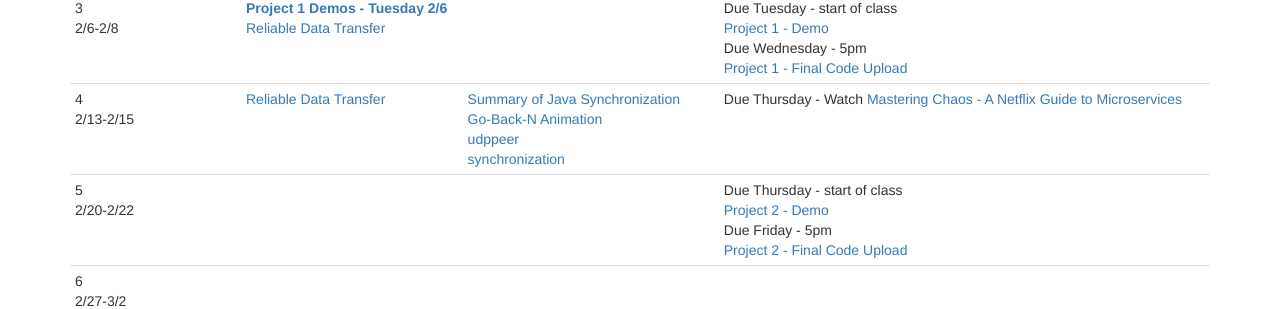
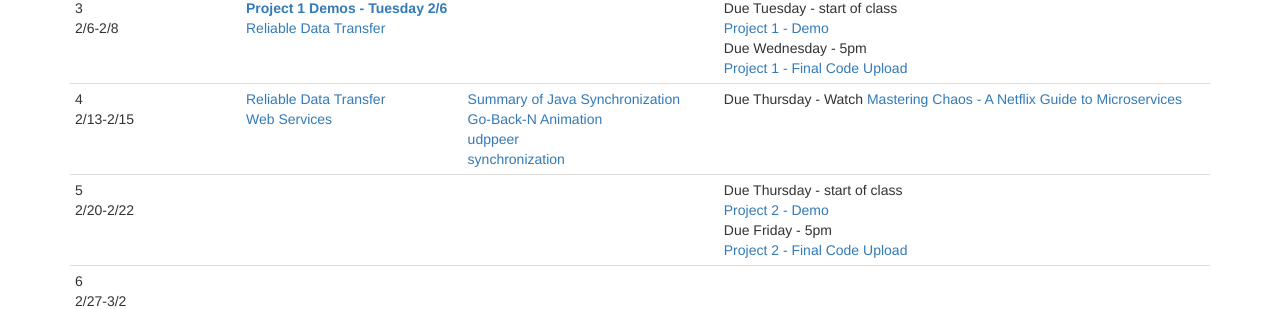
Before and after one commit to CS682-S18/cs682-s18.github.io, a Jekyll site: the page built from schedule.html, in a window 1280 px wide and 900 px high, scrolled down 371 px. Shown: the part 149-458 px from the top of the window. Built offline with Jekyll 4.4.1, drawn with Linux system fonts in a browser that asks for light colours.

Commit message:
add webservices slides

```diff
--- a/schedule.html
+++ b/schedule.html
@@ -75,6 +75,7 @@
 			<td>4<br/>2/13-2/15</td>
 			<td>
 				<a href="https://docs.google.com/presentation/d/1dCNzwk5LApRPZ_jRaEFs03A2AcBzQSHXs2yfQZCzwTE/edit?usp=sharing">Reliable Data Transfer</a><br/>
+				<a href="https://docs.google.com/presentation/d/1Z9-sP1oUGwao7FvyN2yVoKhelaZk7_c_DHkSVWeO3zM/edit?usp=sharing">Web Services</a><br/>
 			</td>
 			<td>
 				<a href="https://carlosmchica.github.io/the-java-synchronisers/">Summary of Java Synchronization</a><br/>
```
